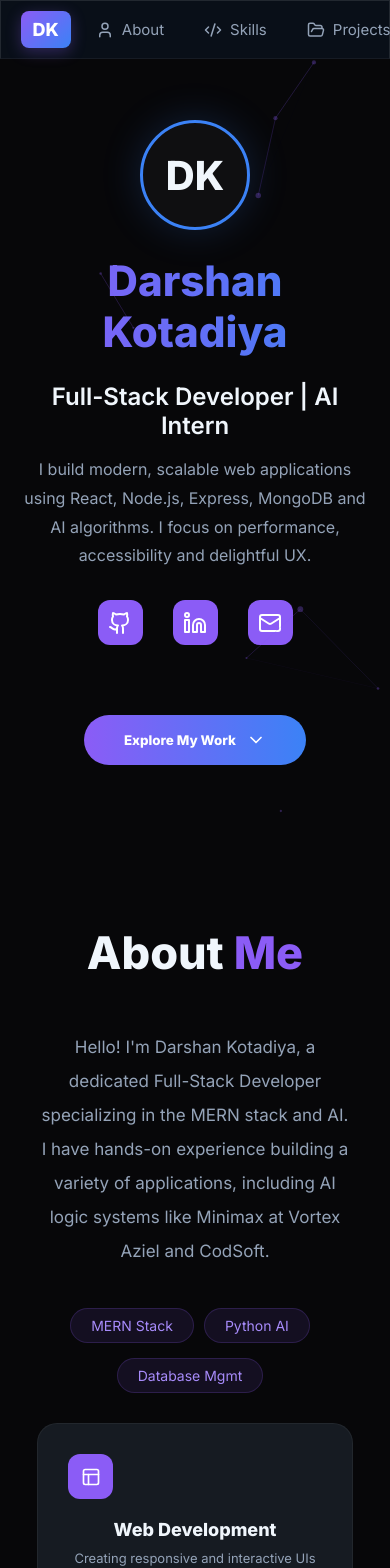
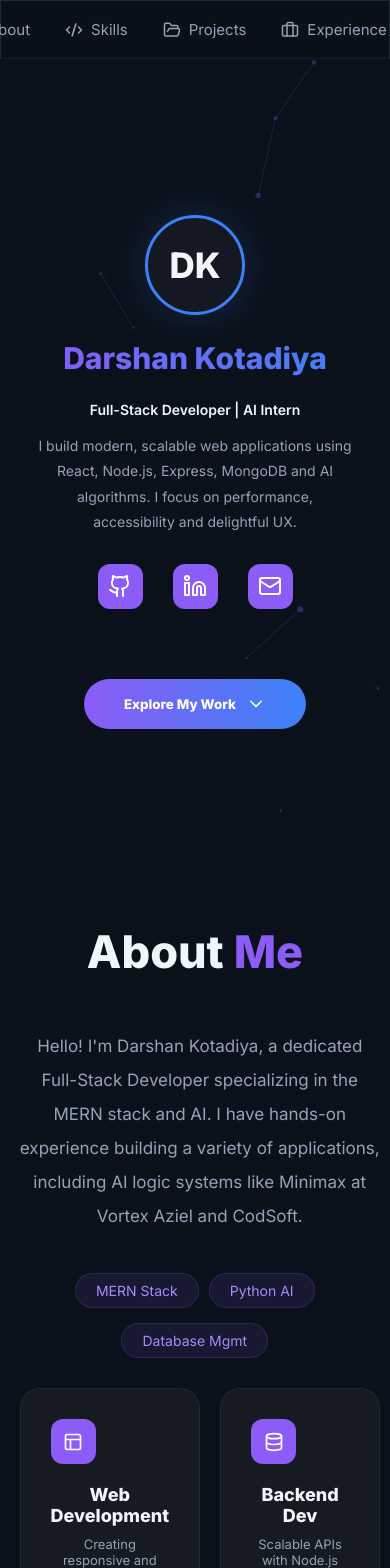
Before and after one commit to darshankotadiya/darshan-portfolio, a React (Vite) app: page / in a window 390 px wide. Shown: the top 1568 px of the page. Built offline with nearby package versions, Linux system fonts and the light colour scheme.

Commit message:
Refactor mobile responsive styles in App.css

```diff
--- a/src/App.css
+++ b/src/App.css
@@ -497,98 +497,60 @@ body {
   transform: translateY(-2px);
 }
 
-/* મોબાઈલ માટે રિસ્પોન્સિવ સેટિંગ્સ */
-@media (max-width: 900px) {
+/* ૧. મોબાઈલ રિસ્પોન્સિવ ફિક્સ - 768px થી નાની સ્ક્રીન માટે */
+@media (max-width: 768px) {
+
+  /* નેવબારને નાનું કરો અને નામ છુપાવો */
+  .nav-container {
+    padding: 10px 5% !important;
+    justify-content: center !important; /* લોગો અને મેનુને સેન્ટર કરવા માટે */
+  }
+
   .nav-name {
-    display: none; /* નાના મોબાઈલમાં માત્ર DK લોગો દેખાશે */
-  }
-  .nav-right {
-    gap: 15px;
-  }
-  .nav-right a span {
-    display: none; /* મોબાઈલમાં માત્ર આઈકોન્સ દેખાશે */
-  }
-}
-:root {
-  /* પાર્થ સાટાની મેચિંગ થીમ કલર્સ */
-  --bg-dark: #070709;        /* મુખ્ય ડાર્ક બેકગ્રાઉન્ડ */
-  --nav-bg: rgba(7, 7, 9, 0.85); /* નેવબાર માટે ટ્રાન્સપરન્ટ લુક */
-  --primary-purple: #8b5cf6;  /* લાઈટ પર્પલ (Icons & Tags) */
-  --primary-blue: #3b82f6;    /* લાઈટ બ્લુ (Gradient લોગો માટે) */
-  --text-main: #f0f6fc;      /* મુખ્ય સફેદ લખાણ */
-  --text-dim: #94a3b8;       /* ઝાંખું લખાણ (Descriptions માટે) */
-}
-
-body {
-  background-color: var(--bg-dark);
-  color: var(--text-main);
-  margin: 0;
-  font-family: 'Inter', sans-serif; /* પાર્થ જેવો આધુનિક ફોન્ટ */
-}
-
-/* નેવબારની સ્ટાઈલ પાર્થ સ્ટાઈલ મુજબ */
-.nav-container {
-  background: var(--nav-bg);
-  backdrop-filter: blur(12px);
-  border-bottom: 1px solid rgba(255, 255, 255, 0.05);
-}
-
-/* લોગો ગ્રેડિયન્ટ (DK લોગો માટે) */
-.nav-logo {
-  background: linear-gradient(135deg, var(--primary-purple), var(--primary-blue));
-  box-shadow: 0 4px 15px rgba(139, 92, 246, 0.3);
-}
-
-/* MOBILE RESPONSIVE STYLES */
-@media (max-width: 768px) {
-  /* Navbar adjustments */
-  .nav-name {
-    display: none; /* Hide name to save space on mobile */
+    display: none !important; /* મોબાઈલમાં "Darshan Kotadiya" નામ છુપાવો */
   }
 
   .nav-right {
-    gap: 15px;
+    gap: 15px !important;
   }
 
   .nav-right a span {
-    display: none; /* Show icons only */
+    display: none !important; /* મોબાઈલમાં માત્ર આઈકોન્સ બતાવો */
   }
 
-  /* Hero Section scaling */
+  /* હીરો સેક્શનમાં લખાણની સાઈઝ ઘટાડો */
   .name-title {
-    font-size: 42px !important; /* Prevent text overflow */
+    font-size: 36px !important; /* નામની સાઈઝ નાની કરી */
+    line-height: 1.2 !important;
   }
 
-  .hero-sec {
-    padding-top: 120px;
+  .avatar-main {
+    width: 100px !important; /* લોગોની સાઈઝ નાની કરી */
+    height: 100px !important;
+    font-size: 35px !important;
+    margin-top: 100px !important; /* નેવબારથી નીચે લેવા માટે */
   }
 
-  /* Force single column layout for grids */
-  .projects-grid,
-  .skills-main-grid,
-  .about-grid {
-    grid-template-columns: 1fr !important;
-    padding: 0 5%;
+  .hero-sec p {
+    font-size: 14px !important;
+    padding: 0 15px !important;
   }
 
-  .about-cards-grid {
-    grid-template-columns: 1fr 1fr !important;
-  }
-
-  /* Contact Form adjustment */
-  .form-container div {
-    flex-direction: column;
+  /* પ્રોજેક્ટ ગ્રીડને ૧ કોલમ કરો */
+  .projects-grid {
+    grid-template-columns: 1fr !important;
+    gap: 20px !important;
+    padding: 0 5% !important;
   }
 }
 
+/* ૨. અતિશય નાની સ્ક્રીન (480px) માટે */
 @media (max-width: 480px) {
-  .about-cards-grid {
-    grid-template-columns: 1fr !important;
+  .name-title {
+    font-size: 30px !important;
   }
 
-  .avatar-main {
-    width: 110px;
-    height: 110px;
-    font-size: 40px;
+  .nav-right {
+    gap: 10px !important;
   }
 }
```
